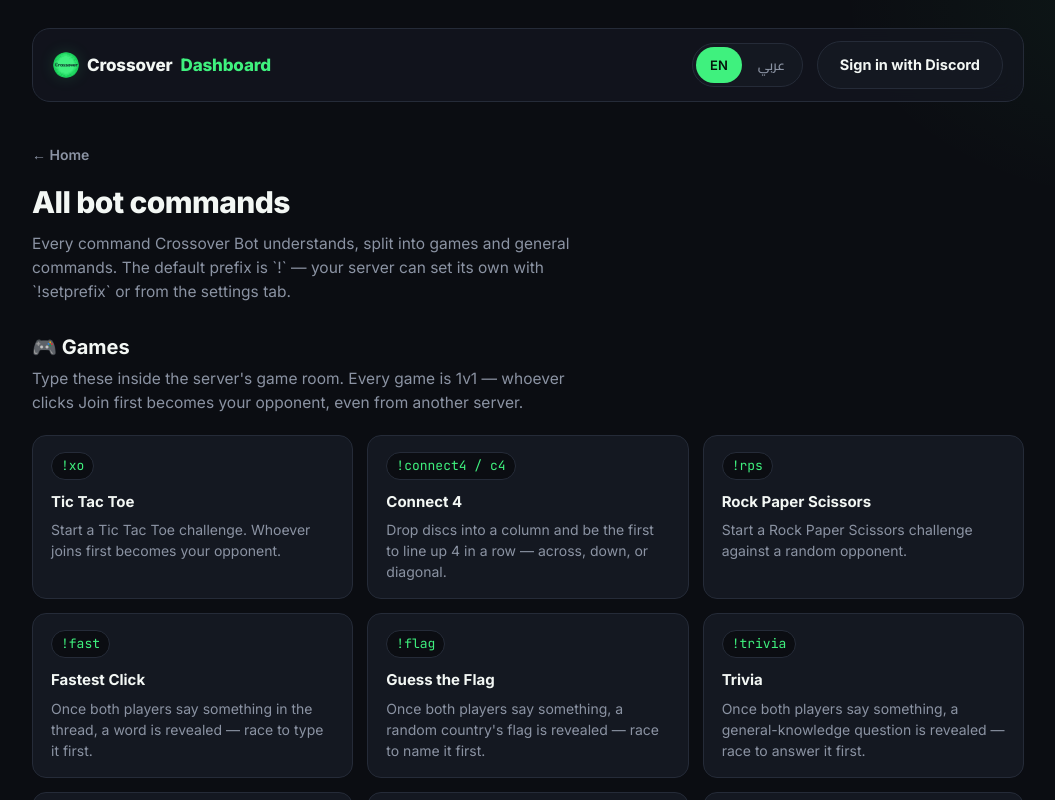
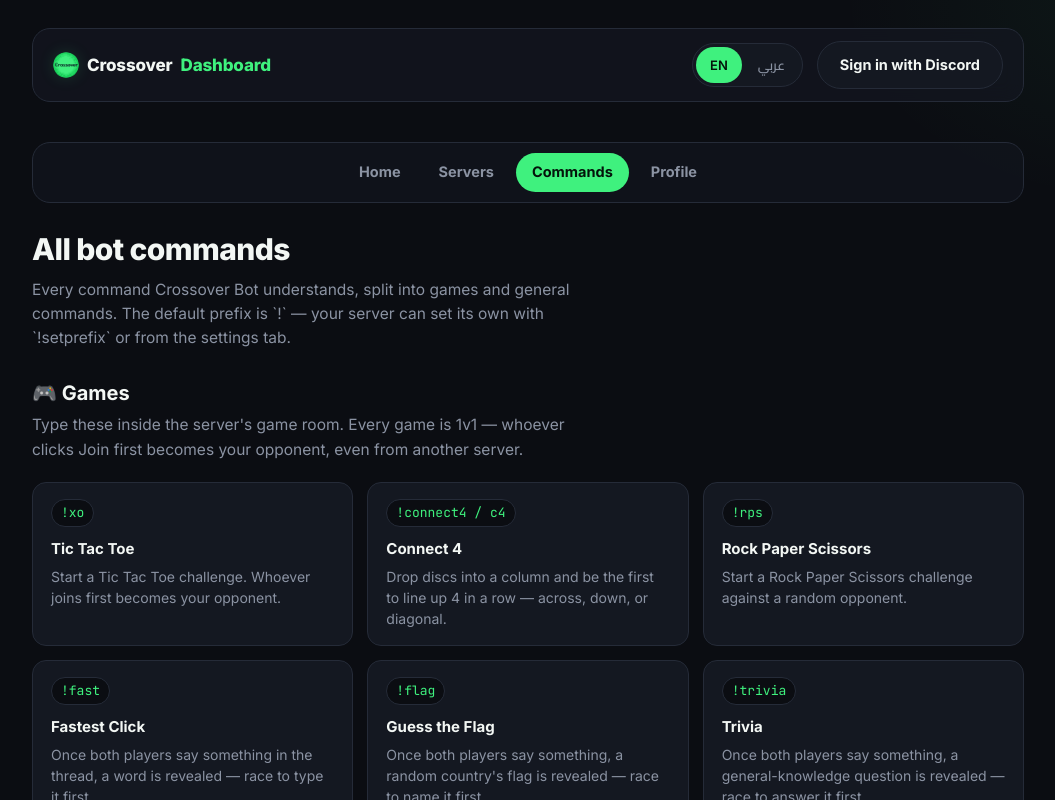
Before and after one commit to DRAGON223331/crossoverboard, a Next.js app: page /commands in a window 1280 px wide. Shown: the top 800 px of the page, without its empty margins (112-1167 px from the left). Built offline with nearby package versions, Linux system fonts and the light colour scheme.

Commit message:
Add files via upload

```diff
--- /dev/null
+++ b/components/NavBar.js
@@ -0,0 +1,26 @@
+import { useLanguage } from '../lib/i18n';
+
+export default function NavBar({ active }) {
+  const { t } = useLanguage();
+
+  const items = [
+    { key: 'home', href: '/', label: t.navHome },
+    { key: 'servers', href: '/servers', label: t.navServers },
+    { key: 'commands', href: '/commands', label: t.navCommands },
+    { key: 'profile', href: '/profile', label: t.navProfile },
+  ];
+
+  return (
+    <nav className="site-nav fade-in-down">
+      {items.map((item) => (
+        <a
+          key={item.key}
+          href={item.href}
+          className={`site-nav-link${active === item.key ? ' active' : ''}`}
+        >
+          {item.label}
+        </a>
+      ))}
+    </nav>
+  );
+}
--- a/pages/commands.js
+++ b/pages/commands.js
@@ -1,6 +1,7 @@
 import { getSession } from '../lib/session';
 import { useLanguage } from '../lib/i18n';
 import LanguageSwitcher from '../components/LanguageSwitcher';
+import NavBar from '../components/NavBar';
 
 // Public page — no login required, so anyone can check what the bot can do
 // before (or without) signing in. If they're already logged in we still show
@@ -44,7 +45,7 @@
         </div>
       </div>
 
-      <a href="/" className="back-link fade-in-up">{t.commandsBackHome}</a>
+      <NavBar active="commands" />
       <h1 className="page-title fade-in-up d1">{t.commandsTitle}</h1>
       <p className="lede fade-in-up d1">{t.commandsLede}</p>
 
--- a/pages/profile.js
+++ b/pages/profile.js
@@ -3,6 +3,7 @@
 import { isOwner } from '../lib/owner';
 import { useLanguage } from '../lib/i18n';
 import LanguageSwitcher from '../components/LanguageSwitcher';
+import NavBar from '../components/NavBar';
 
 export async function getServerSideProps({ req }) {
   const session = await getSession(req);
@@ -47,7 +48,7 @@
         </div>
       </div>
 
-      <a href="/servers" className="back-link fade-in-up">← {t.allServers}</a>
+      <NavBar active="profile" />
       <h1 className="page-title fade-in-up d1">{t.profileTitle}</h1>
       <p className="lede fade-in-up d1">{t.profileLede}</p>
 
--- a/styles/globals.css
+++ b/styles/globals.css
@@ -524,6 +524,30 @@
   .profile-card-arrow { display: none; }
 }
 
+/* ── Top site nav (Home / Servers / Commands / Profile) ─────────────────── */
+.site-nav {
+  display: flex;
+  justify-content: center;
+  align-items: center;
+  gap: 6px;
+  flex-wrap: wrap;
+  padding: 10px 14px;
+  margin-bottom: 28px;
+  border: 1px solid var(--border);
+  border-radius: var(--radius-lg);
+  background: rgba(20, 24, 33, 0.55);
+}
+.site-nav-link {
+  color: var(--muted);
+  font-size: 14.5px;
+  font-weight: 700;
+  padding: 8px 16px;
+  border-radius: 999px;
+  transition: color 0.15s ease, background 0.15s ease;
+}
+.site-nav-link:hover { color: var(--ink); text-decoration: none; background: var(--panel-hover); }
+.site-nav-link.active { color: var(--accent-ink); background: var(--accent); }
+
 /* ── Commands page ───────────────────────────────────────────────────── */
 .cmd-section { margin-bottom: 40px; }
 .cmd-section h2 { font-size: 20px; margin-bottom: 4px; }
```
Also changed, not shown: pages/servers.js (+8 -9 lines), lib/i18n.js.
